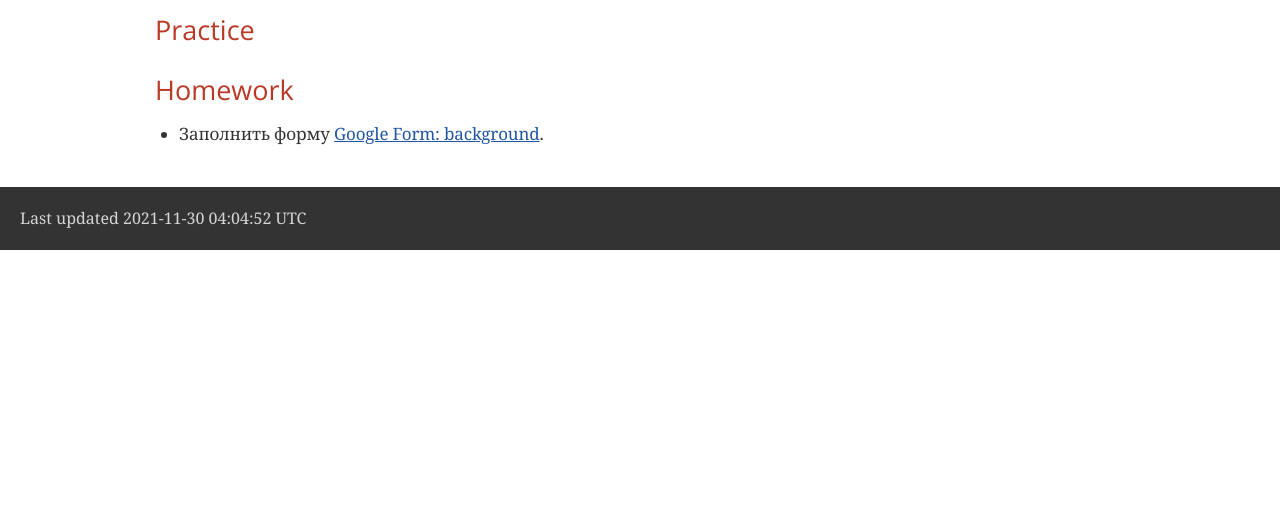
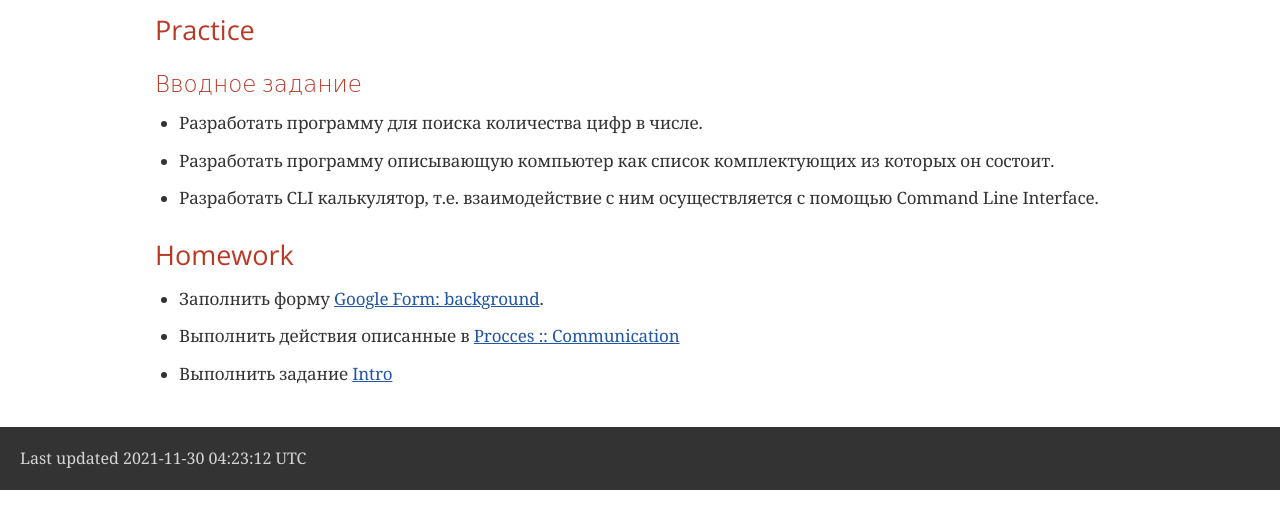
Before and after one commit to JD2-86/wiki-jd2-86, a plain HTML site: page lessons/index.html in a window 1280 px wide. Shown: the part 243-772 px from the top of the page. Drawn offline with nearby package versions, Linux system fonts and the light colour scheme; a web font is replaced by a local one.

Commit message:
deploy: 60ad0edb06fa4c335f7f94804cf20ac3cc274528

```diff
--- a/lessons/index.html
+++ b/lessons/index.html
@@ -454,7 +454,22 @@ body.book #toc,body.book #preamble,body.book h1.sect0,body.book .sect1>h2{page-b
 <div class="sectionbody">
 <div class="sect2">
 <h3 id="_practice">Practice</h3>
-
+<div class="sect3">
+<h4 id="_вводное_задание">Вводное задание</h4>
+<div class="ulist">
+<ul>
+<li>
+<p>Разработать программу для поиска количества цифр в числе.</p>
+</li>
+<li>
+<p>Разработать программу описывающую компьютер как список комплектующих из которых он состоит.</p>
+</li>
+<li>
+<p>Разработать CLI калькулятор, т.е. взаимодействие с ним осуществляется с помощью Command Line Interface.</p>
+</li>
+</ul>
+</div>
+</div>
 </div>
 <div class="sect2">
 <h3 id="_homework">Homework</h3>
@@ -462,6 +477,12 @@ body.book #toc,body.book #preamble,body.book h1.sect0,body.book .sect1>h2{page-b
 <ul>
 <li>
 <p>Заполнить форму <a href="https://forms.gle/Jq34PAsihadiJfYX6">Google Form: background</a>.</p>
+</li>
+<li>
+<p>Выполнить действия описанные в <a href="https://process.rakovets.by/common/#_communication">Procces :: Communication</a></p>
+</li>
+<li>
+<p>Выполнить задание <a href="https://process.rakovets.by/course/java/enterprise/#_v0_1">Intro</a></p>
 </li>
 </ul>
 </div>
@@ -471,7 +492,7 @@ body.book #toc,body.book #preamble,body.book h1.sect0,body.book .sect1>h2{page-b
 </div>
 <div id="footer">
 <div id="footer-text">
-Last updated 2021-11-30 04:04:52 UTC
+Last updated 2021-11-30 04:23:12 UTC
 </div>
 </div>
 </body>
```
Also changed, not shown: index.html (+23 -2 lines), lessons/lesson-01.html (+23 -2 lines), 1 other file.
